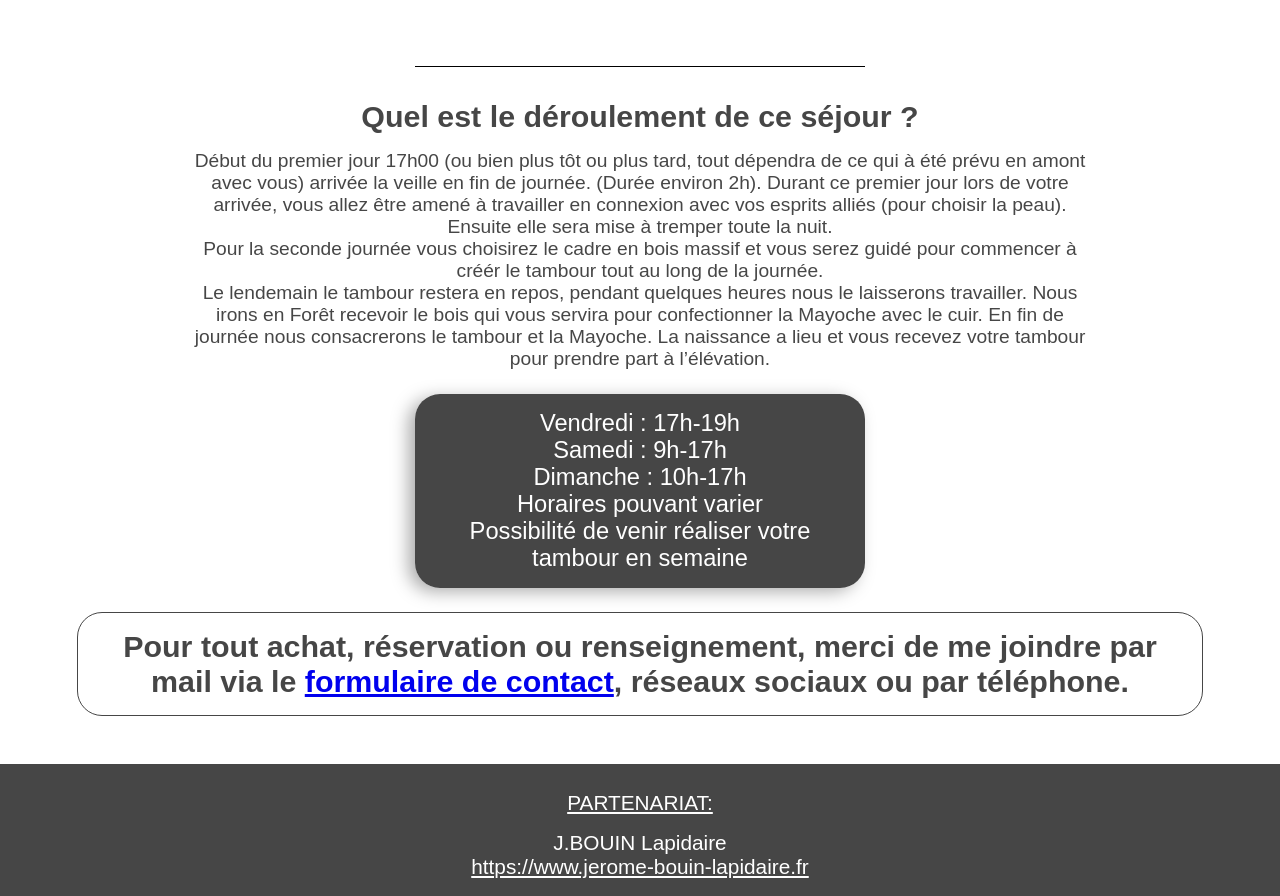
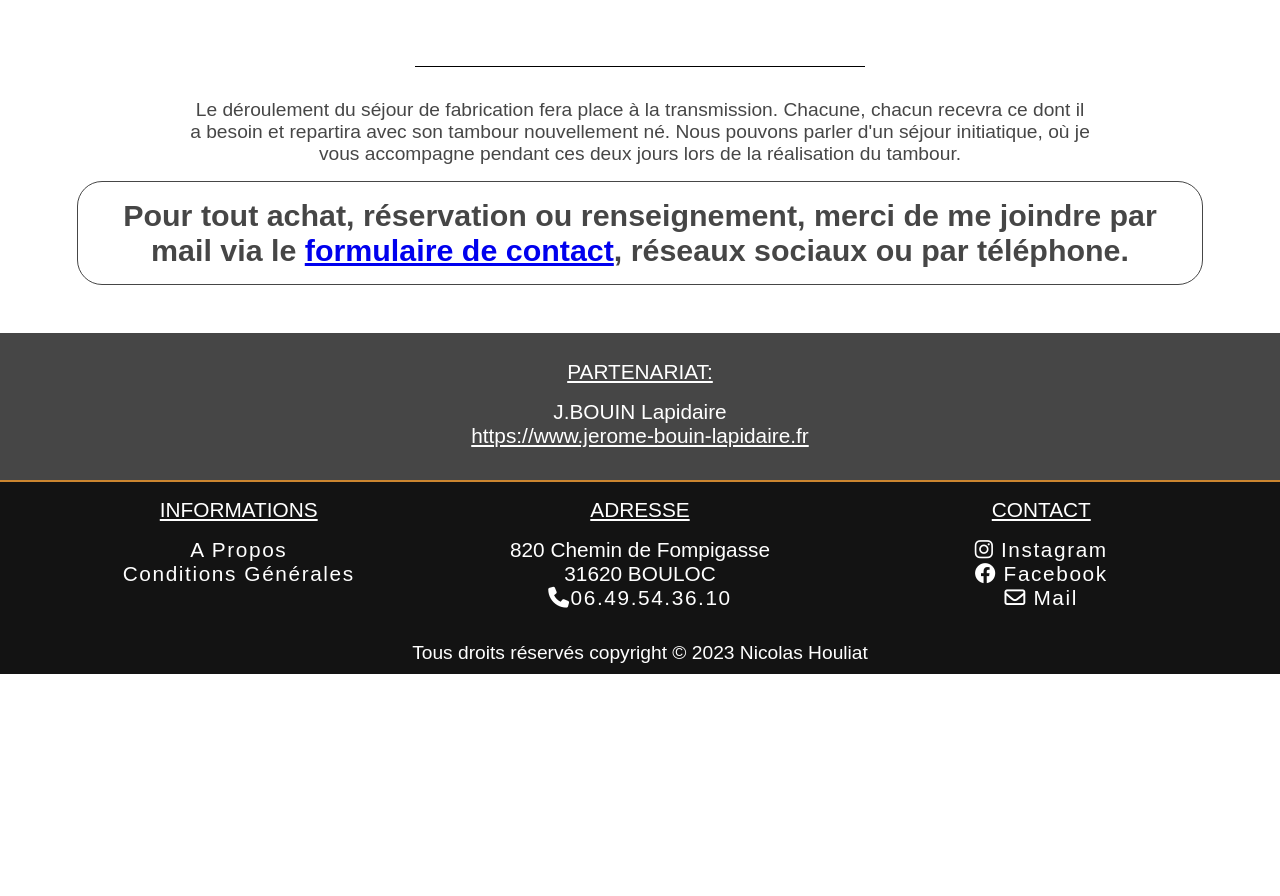
Before and after one commit to AD-Cryptokalm/elevationchamanique, a React (Create React App) app: page /sejour_fabrication_tambour_chamanique in a window 1280 px wide. Shown: the part 2061-2957 px from the top of the page. After the commit the page ends 2735 px from the top, so only its background shows below. Built offline with nearby package versions, Linux system fonts and the light colour scheme.

Commit message:
modifAvril23

```diff
--- a/src/components/About.js
+++ b/src/components/About.js
@@ -6,7 +6,7 @@ function About() {
   return (
     <div className="container about">
       <h2>A Propos</h2>
-      <h3>Pourquoi le chamanisme les tambours et les soins ?</h3>
+      <h3>Pourquoi la fabrication de tambours et les soins ?</h3>
       <p>
         Des reconnexions avec de la pratique qui ont amené un équilibre et qui
         aujourd’hui font partie intégrante de cette vie riche en enseignements.
@@ -27,7 +27,7 @@ function About() {
         Quand la puissance est utilisée correctement, la naissance de la sagesse
         émerge. L'homme lumière est née et peut maintenant marcher en
         plénitude." <br />
-        Un chamane.
+        B.L.
       </p>
       <div className="separation"></div>
       <p className="remerciment">Benjamin LAFFORGUE. Merci et bonne visite</p>
--- a/src/components/Accueil.js
+++ b/src/components/Accueil.js
@@ -1,15 +1,15 @@
 import "../style/accueil.css";
-import image2 from "../images/imgInfo4.png";
+import image2 from "../images/imgAccueil.jpg";
 import image from "../images/logonb3.png";
 
 function Accueil() {
   return (
     <div className="container">
       <img src={image} alt="dessin bison" className="imgLogoNb" />
-      <h2>
-        Bienvenue sur le site Elévation Chamanique
-      </h2>
-      <h3 className="detail-title">Fabrication et vente de tambours, séjours et stage</h3>
+      <h2>Bienvenue sur le site Elévation Chamanique</h2>
+      <h3 className="detail-title">
+        Fabrication et vente de tambours, séjours et stage
+      </h3>
       <p>
         {/* Voyagez au cœur de votre âme avec nos{" "}
         tambours chamaniques faits à la main et nos séances de
@@ -26,8 +26,12 @@ function Accueil() {
         Découvrez notre sélection de tambours chamaniques et autres instruments
         sacrés, ainsi que nos séances de chamanisme{" "}
         individuelle personnalisées, et commencez votre voyage dès aujourd'hui. */}
+        N'hésitez pas à visiter les différentes pages de notre site. Notamment
+        celle des tambours et hochets que nous proposons. Des dates sont
+        proposées pour les séjours de tambours et d'autres dates peuvent être
+        mises en place en semaine.
         <br />
-        Benjamin
+        Bonne visite
       </p>
       <div className="accueil-info">
         <img src={image2} alt="tambours chamaniques" id="imgAccueil" />
@@ -35,9 +39,9 @@ function Accueil() {
           <h3>Informations</h3>
           <p>
             Les dates 2023 pour les prochains séjours de fabrication de tambours
-            sont les weekends du 1 et 2 avril, 15 et 16 avril.
-            Weekend du 6 au 7 mai. D’autres dates sont disponibles sur les mois
-            suivants dans l’onglet{" "}
+            sont les weekends du 1 et 2 avril, 15 et 16 avril. Weekend du 6 au 7
+            mai. D’autres dates sont disponibles sur les mois suivants dans
+            l’onglet{" "}
             <a href="/sejour_fabrication_tambour_chamanique">
               séjour de fabrication
             </a>
--- a/src/components/SejourFab.js
+++ b/src/components/SejourFab.js
@@ -60,36 +60,25 @@ function SejourFab() {
       <p>Hêtre, frêne ou sycomore en 35, 40, 43, 45 et 53 cm.</p>
       <img src={imgPaysage3} alt="paysage de montagne" />
       <div className="separation"></div>
-      <h4>Quel est le déroulement de ce séjour ?</h4>
+
       <p>
-        Début du premier jour 17h00 (ou bien plus tôt ou plus tard, tout
-        dépendra de ce qui à été prévu en amont avec vous) arrivée la veille en
-        fin de journée. (Durée environ 2h). Durant ce premier jour lors de votre
-        arrivée, vous allez être amené à travailler en connexion avec vos
-        esprits alliés (pour choisir la peau). Ensuite elle sera mise à tremper
-        toute la nuit.
-        <br />
-        Pour la seconde journée vous choisirez le cadre en bois massif et vous
-        serez guidé pour commencer à créér le tambour tout au long de la
-        journée.
-        <br />
-        Le lendemain le tambour restera en repos, pendant quelques heures nous
-        le laisserons travailler. Nous irons en Forêt recevoir le bois qui vous
-        servira pour confectionner la Mayoche avec le cuir. En fin de journée
-        nous consacrerons le tambour et la Mayoche. La naissance a lieu et vous
-        recevez votre tambour pour prendre part à l’élévation.
+        Le déroulement du séjour de fabrication fera place à la transmission.
+        Chacune, chacun recevra ce dont il a besoin et repartira avec son
+        tambour nouvellement né. Nous pouvons parler d'un séjour initiatique, où
+        je vous accompagne pendant ces deux jours lors de la réalisation du
+        tambour.
       </p>
-      <div className="cardPrice">
+      {/* <div className="cardPrice">
         <div>Vendredi : 17h-19h</div>
         <div>Samedi : 9h-17h</div>
         <div>Dimanche : 10h-17h</div>
         <div>Horaires pouvant varier</div>
         <div>Possibilité de venir réaliser votre tambour en semaine</div>
-      </div>
+      </div> */}
       <h4 className="cardContact">
         Pour tout achat, réservation ou renseignement, merci de me joindre par
-        mail via le <a href="/contact">formulaire de contact</a>, réseaux sociaux ou
-        par téléphone.
+        mail via le <a href="/contact">formulaire de contact</a>, réseaux
+        sociaux ou par téléphone.
       </h4>
     </div>
   );
--- a/src/style/navBar.css
+++ b/src/style/navBar.css
@@ -22,6 +22,9 @@
 .navBar h1 {
     margin: 0 1rem;
     font-size: calc(3.2vw + 1.2vmin);
+}
+.navBar h2{
+    margin-bottom: 1rem;
 }
 h3.detail-title {
     margin-top: 0;
```
Also changed, not shown: src/images/imgAccueil.jpg (added).
